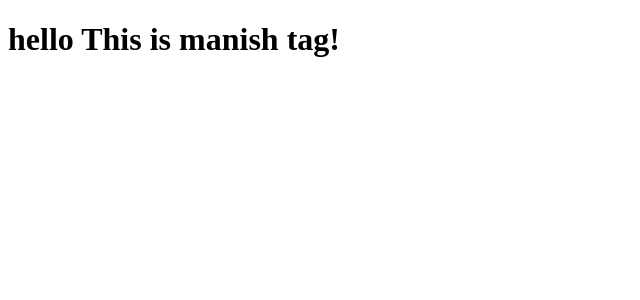
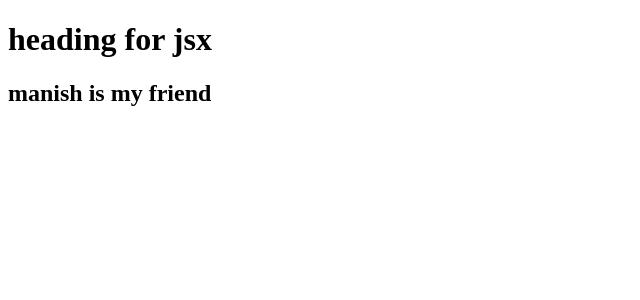
Before and after one commit to turabhaider2023/AkshayReact, a React (Vite) app: page / in a window 1280 px wide. Shown: the top 300 px of the page, without its empty margins (0-640 px from the left). Built offline with nearby package versions, Linux system fonts and the light colour scheme.

Commit message:
commiting on 11th dec

```diff
--- a/App.js
+++ b/App.js
@@ -8,11 +8,25 @@ import { createRoot } from "react-dom/client";
     </div>
 </div> */
 
-const parent=React.createElement("div",{id:"parent"},
-    React.createElement("div",{id:"child"},
-        React.createElement("h1",{},"hello This is manish tag!")
+// const parent=React.createElement("div",{id:"parent"},
+//     React.createElement("div",{id:"child"},
+//         React.createElement("h1",{},"hello This is manish tag!")
 
-))
+// ))
 
-const root =createRoot(document.getElementById("root"))
-root.render(parent)
+// const root =createRoot(document.getElementById("root"))
+// root.render(parent)
+
+const Jsxheading = ()=>  (<h1 id="heading1">heading for jsx</h1>)
+
+const Reactcontent = ()=>{
+    return (
+
+    <div>
+        <Jsxheading/>
+        <h2>manish is my friend</h2>
+    </div>
+)}
+
+const root = createRoot(document.getElementById("root"))
+root.render(<Reactcontent/>)
--- a/package.json
+++ b/package.json
@@ -3,6 +3,8 @@
   "version": "1.0.0",
   "description": "learning the Reactjs",
   "scripts": {
+    "start": "parcel index.html",
+    "build": "parcel build index.html",
     "test": "jest"
   },
   "repository": {
```
